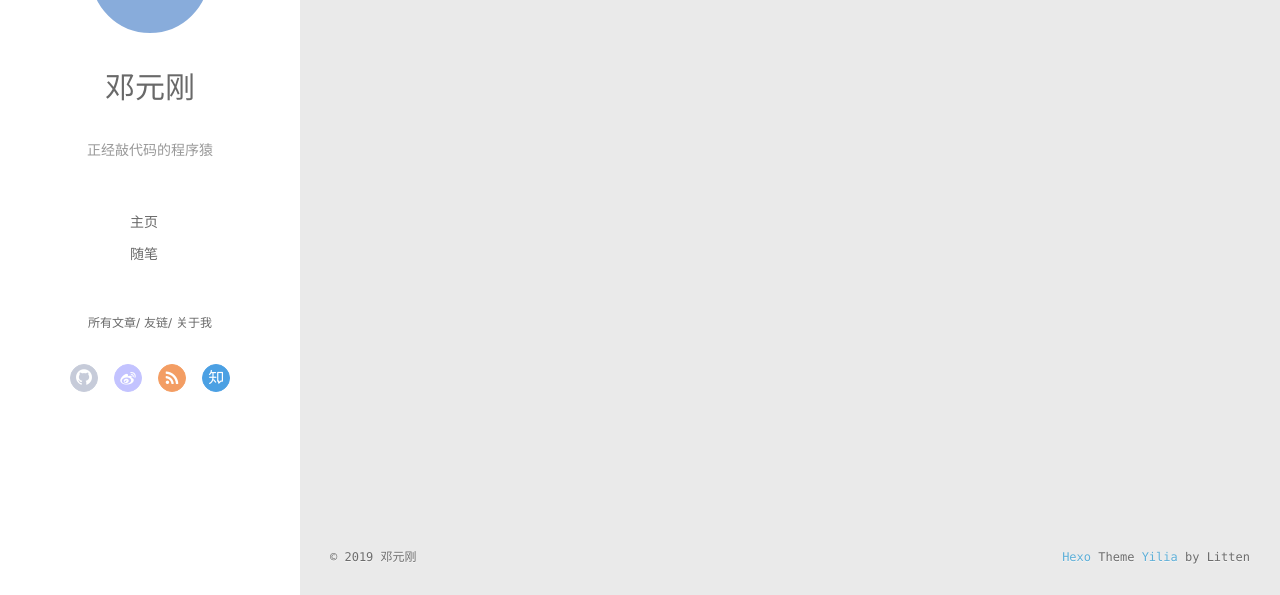
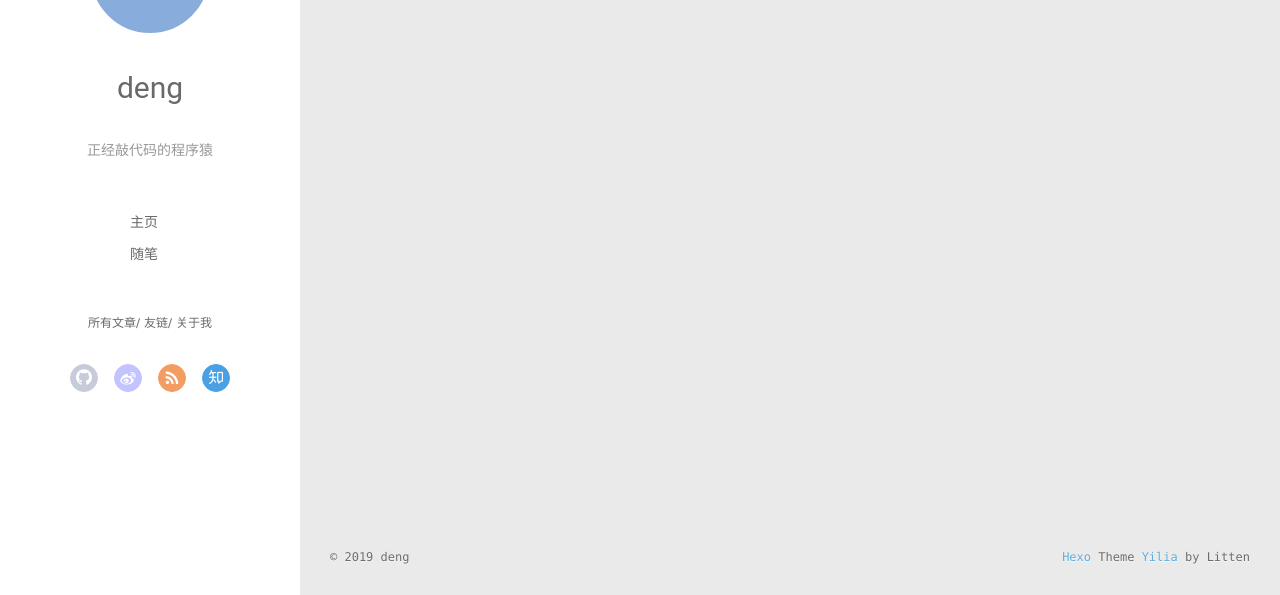
Before and after one commit to dengyuangang/dengyuangang.github.io, a plain HTML site: page archives/index.html in a window 1280 px wide. Shown: the part 202-797 px from the top of the page. Drawn offline with Linux system fonts and the light colour scheme.

Commit message:
Site updated: 2019-06-21 14:09:55

```diff
--- a/archives/index.html
+++ b/archives/index.html
@@ -49,7 +49,7 @@
 			<img src="" class="js-avatar">
 		</a>
 		<hgroup>
-		  <h1 class="header-author"><a href="/">邓元刚</a></h1>
+		  <h1 class="header-author"><a href="/">deng</a></h1>
 		</hgroup>
 
 		<p class="header-subtitle">正经敲代码的程序猿</p>
@@ -109,7 +109,7 @@
 				<img src="" class="js-avatar">
 			</div>
 			<hgroup>
-			  <h1 class="header-author js-header-author">邓元刚</h1>
+			  <h1 class="header-author js-header-author">deng</h1>
 			</hgroup>
 
 			<p class="header-subtitle"><i class="icon icon-quo-left"></i>正经敲代码的程序猿<i class="icon icon-quo-right"></i></p>
@@ -209,7 +209,7 @@
   <div class="outer">
     <div id="footer-info">
     	<div class="footer-left">
-    		&copy; 2019 邓元刚
+    		&copy; 2019 deng
     	</div>
       	<div class="footer-right">
       		<a href="http://hexo.io/" target="_blank">Hexo</a>  Theme <a href="https://github.com/litten/hexo-theme-yilia" target="_blank">Yilia</a> by Litten
```
Also changed, not shown: 2019/06/21/hello-world/index.html (+3 -3 lines), archives/2019/06/index.html (+3 -3 lines), archives/2019/index.html (+3 -3 lines), index.html (+3 -3 lines).
